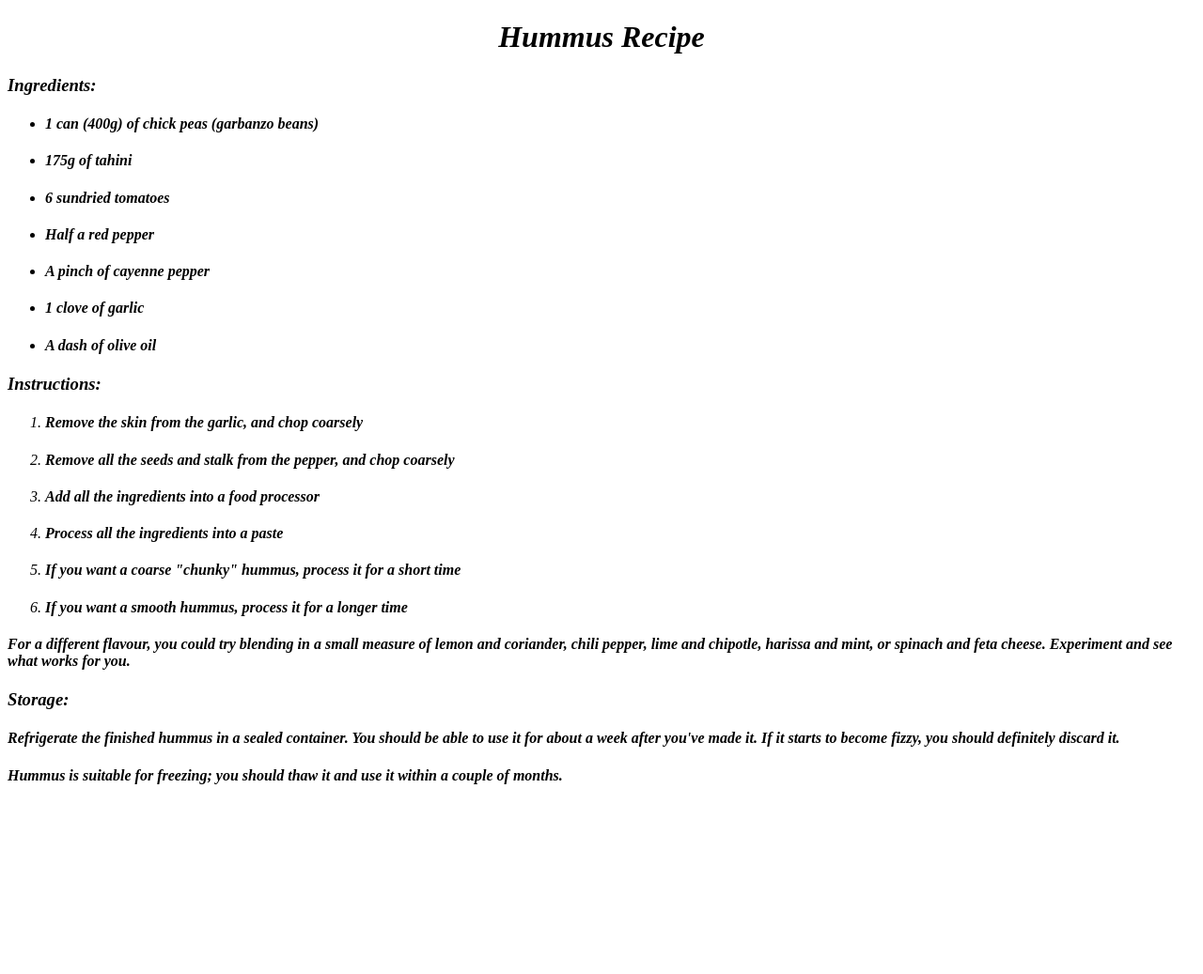
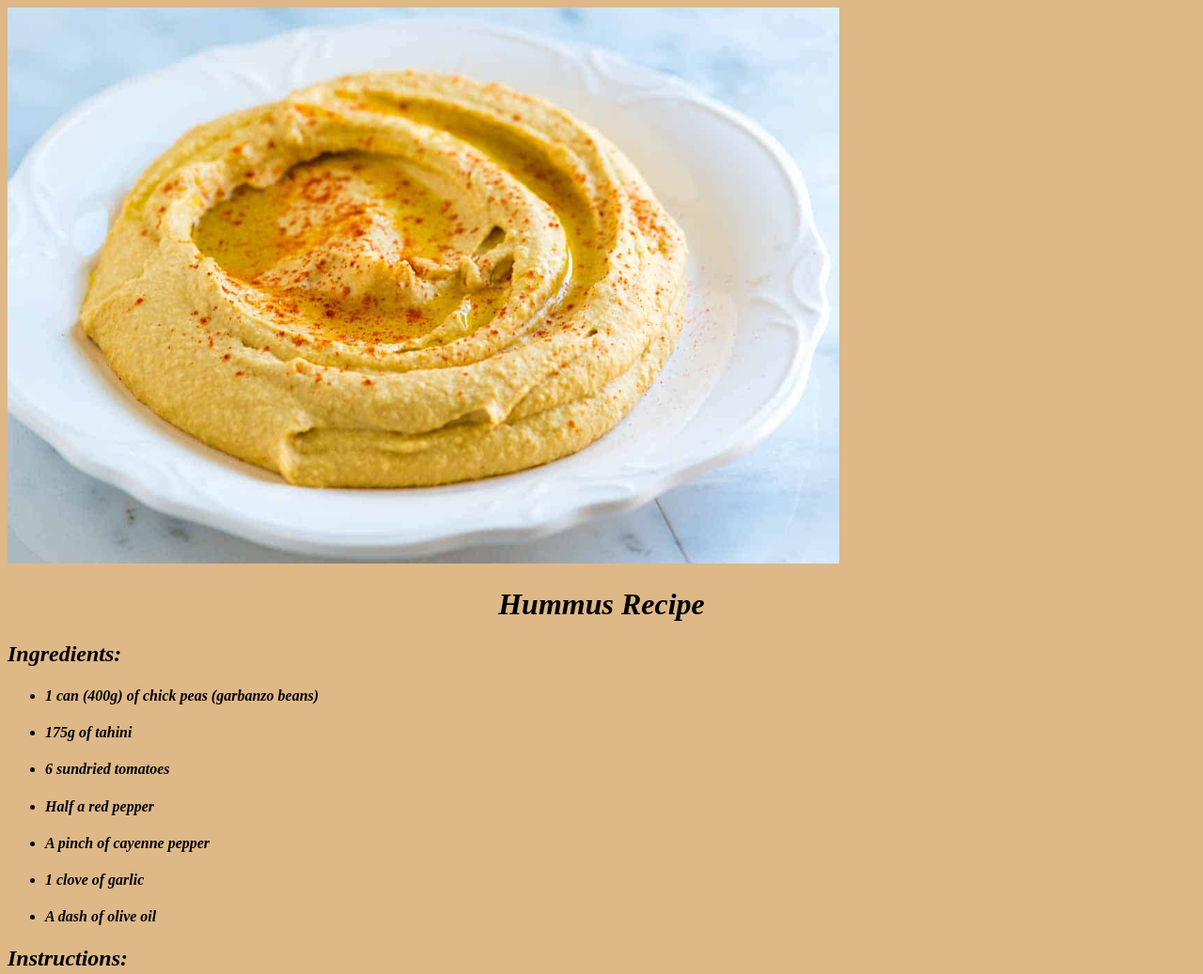
Before and after one commit to MaverickOleson/Hummus-Recipe, a plain HTML site: page Recipe Guide Project.html in a window 1280 px wide. Shown: the top 1037 px of the page at 94% size. Before the commit the page ends 856 px from the top, so only its background shows below. Drawn offline with Linux system fonts and the light colour scheme.

Commit message:
added image

```diff
--- a/Recipe Guide Project.html
+++ b/Recipe Guide Project.html
@@ -10,11 +10,12 @@
         <title>Hummus Recipe</title>
         <link rel = "icon" href = "images/hummus.jpg" type = "image/gif" sizes = "32x32">
     </head>
-    <body>
-        <center><em><h1>Hummus Recipe</h1></em></center>
-        <em><h3>Ingredients:</h3></em>
+    <body style = "background-color: burlywood;">
+        <img src = "images/The-Best-Homemade-Hummus-Recipe-1200.jpg" width = 70%>
+        <center><em><h1 color = "blue">Hummus Recipe</h1></em></center>
+        <em><h2>Ingredients:</h3></em>
         <ul>
-            <strong><em><li><h4>1 can (400g) of chick peas (garbanzo beans)</h4></li></em></strong>
+            <strong><em><li><h4><span color = "blue">1 can (400g) of chick peas (garbanzo beans)</span></h4></li></em></strong>
             <strong><em><li><h4>175g of tahini</h4></li></em></strong>
             <strong><em><li><h4>6 sundried tomatoes</h4></li></em></strong>
             <strong><em><li><h4>Half a red pepper</h4></li></em></strong>
@@ -22,7 +23,7 @@
             <strong><em><li><h4>1 clove of garlic</h4></li></em></strong>
             <strong><em><li><h4>A dash of olive oil</h4></li></em></strong>
         </ul>
-        <em><h3>Instructions:</h3></em>
+        <em><h2>Instructions:</h2></em>
         <ol>
             <em><li><h4>Remove the skin from the garlic, and chop coarsely</h4></li></em>
             <em><li><h4>Remove all the seeds and stalk from the pepper, and chop coarsely</h4></li></em>
@@ -35,7 +36,7 @@
             pepper, lime and chipotle, harissa and mint, or spinach and feta cheese. Experiment and see
             what works for you.
         </h4></em>
-        <em><h3>Storage:</h3></em>
+        <em><h2>Storage:</h2></em>
         <em><h4>Refrigerate the finished hummus in a sealed container. You should be able to use it for about a
             week after you've made it. If it starts to become fizzy, you should definitely discard it.
         </h4></em>
```
Also changed, not shown: images/The-Best-Homemade-Hummus-Recipe-1200.jpg (added).
